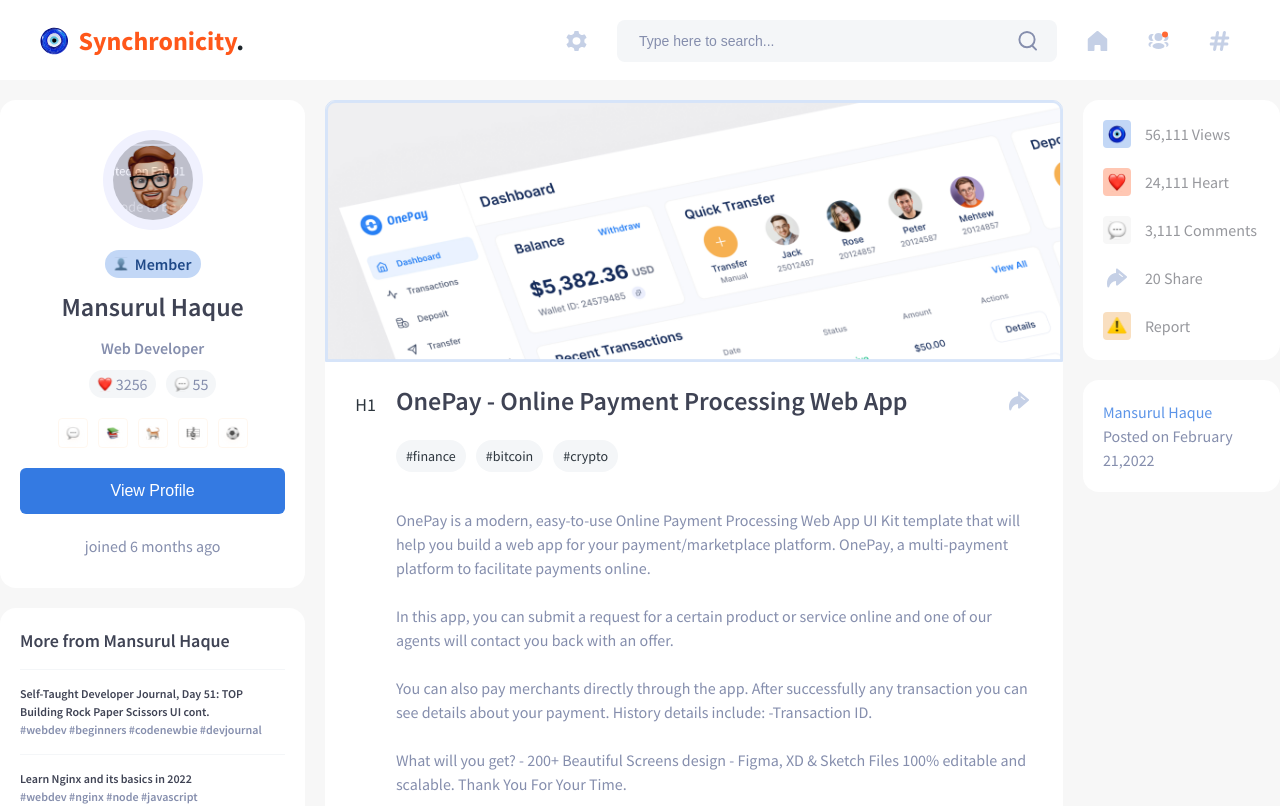
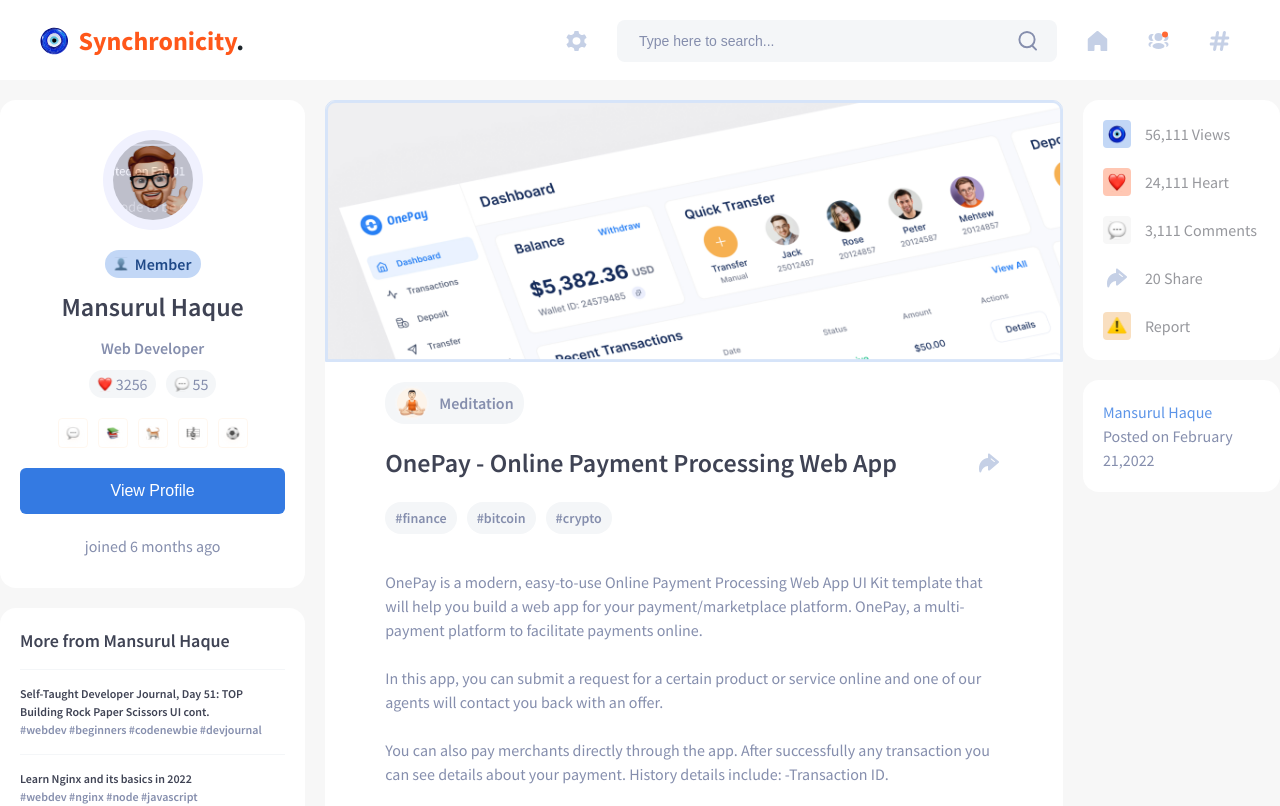
Before and after one commit to LuisBlau/Synchronicity, a Next.js app: page /post-open in a window 1280 px wide. Shown: the top 806 px of the page. Built offline with nearby package versions, Linux system fonts and the light colour scheme.

Commit message:
fix color

```diff
--- a/pages/post-open.js
+++ b/pages/post-open.js
@@ -18,6 +18,7 @@
 import viewSvg from '../public/view.svg';
 import heartSvg from '../public/heart.svg';
 import userSvg from '../public/user.svg';
+import groupAvatarSvg from '../public/group-avatar.svg';
 import thumbnilSvg from '../public/thumbnail.svg';
 
 export default function PostOpen() {
@@ -183,7 +184,18 @@
                 />
               </div>
               <div className={styles.postContent}>
-                <div className={styles.h1}><div>H1</div></div>
+                <div className={styles.postHeaderGroupTag}>
+                  <div className={styles.groupAvatar}>
+                    <Image
+                      className={styles.groupAvatarImg}
+                      alt=""
+                      src={groupAvatarSvg}
+                    />
+                  </div>
+                  <div className={styles.groupTitle}>
+                    Meditation
+                  </div>
+                </div>
                 <div className={styles.postMain}>
                   <div className={styles.postTitleWrapper}>
                     <div className={styles.postTitle}>
--- a/styles/PostOpen.module.css
+++ b/styles/PostOpen.module.css
@@ -236,12 +236,49 @@
   height: 100%;
 }
 .postContent {
-  padding: 0 30px;
+  padding: 0 60px;
   width: 100%;
   box-sizing: border-box;
   display: flex;
+  flex-direction: column;
+  gap: 20px;
+}
+
+.postHeaderGroupTag {
+  display: flex;
   flex-direction: row;
-  gap: 20px;
+  justify-content: center;
+  align-items: center;
+  padding: 4px 10px;
+  gap: 10px;
+  max-width: fit-content;
+  background: var(--icon-back);
+  border-radius: 20px;
+}
+
+.groupAvatar {
+  display: flex;
+  align-items: center;
+  justify-content: center;
+  width: 30px;
+  height: 30px;
+  background: #FDF4EA;
+  border: 2px solid #f7f7f7;
+  border-radius: 100px;
+}
+
+.groupAvatarImg {
+  width: 28px;
+  height: auto;
+  object-fit: cover;
+}
+
+.groupTitle {
+  max-width: 110px;
+  font-weight: 600;
+  font-size: 16px;
+  line-height: 24px;
+  color: #858EAD;
 }
 
 .h1 {
@@ -301,10 +338,10 @@
   align-items: center;
   justify-content: center;
 
-  font-weight: 400;
+  font-weight: 600;
   font-size: 14px;
   line-height: 24px;
-  color: var(--secondary-font-color);
+  color: var(--description-font-color);
   cursor: pointer;
 }
 
@@ -324,7 +361,7 @@
 
 .postReactions {
   font-weight: 600;
-  color: #ffffff;
+  color: var(--main-font-color);
   line-height: 24px;
   font-size: 18px;
 }
```
Also changed, not shown: pages/groups.js (indentation only).
